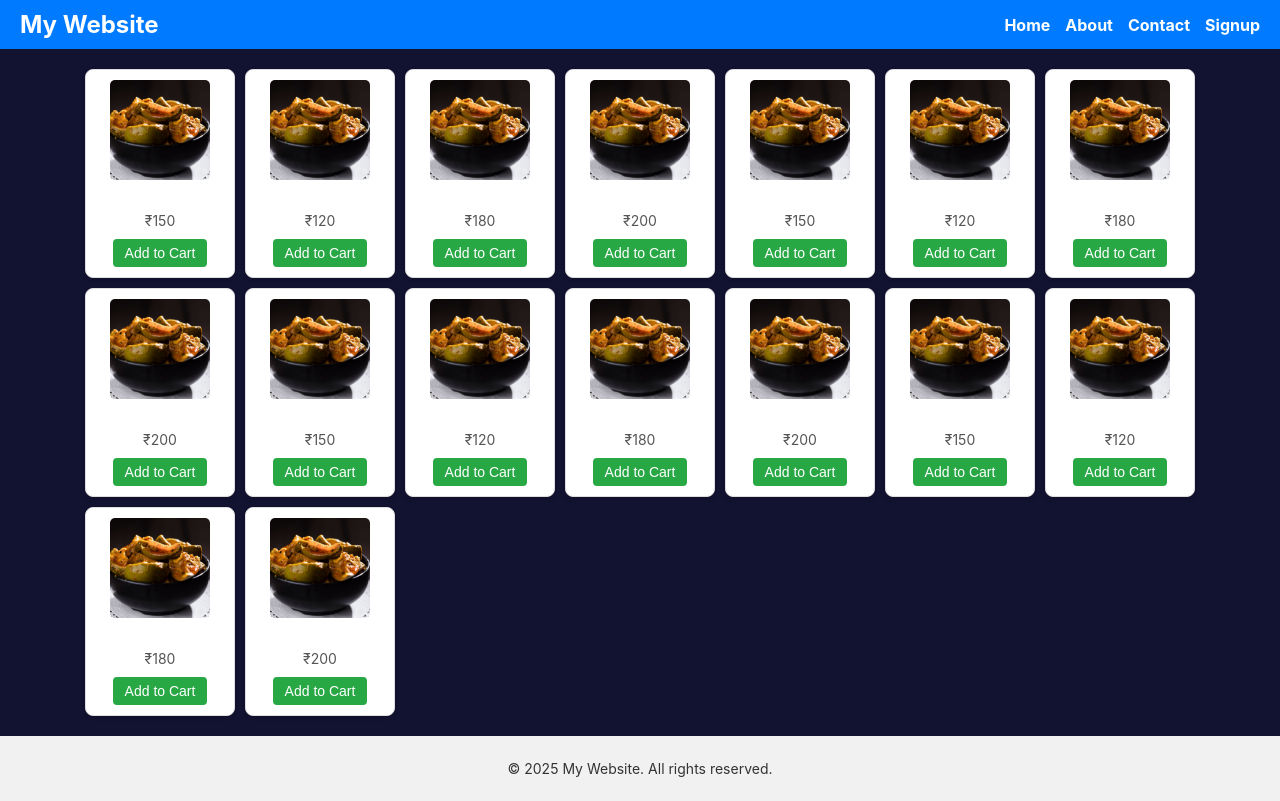
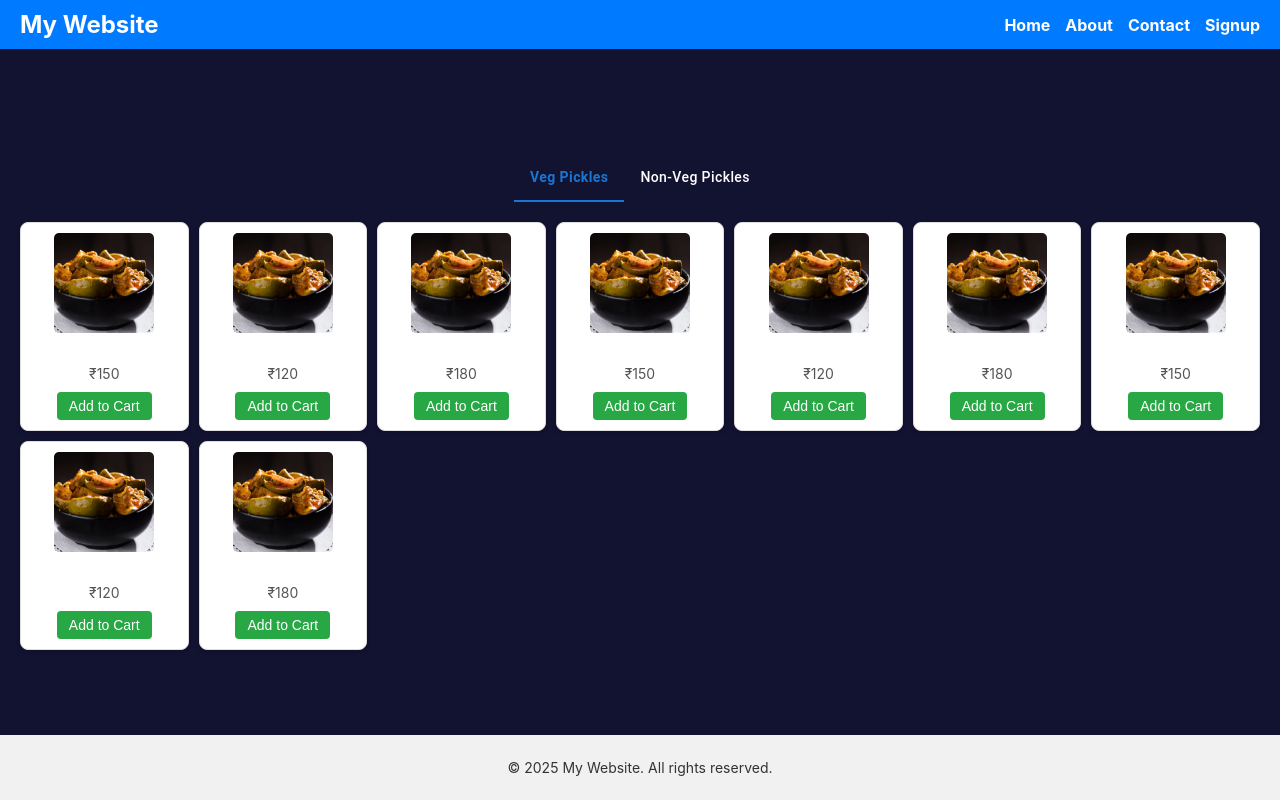
Before and after one commit to Harish-Pulapa-7036/Pickle_delivery, a React (Create React App) app: page /picklelist in a window 1280 px wide. Built offline with nearby package versions, Linux system fonts and the light colour scheme.

Commit message:
added tabs types

```diff
--- a/src/pages/PickleList.jsx
+++ b/src/pages/PickleList.jsx
@@ -1,5 +1,6 @@
-import React from 'react';
+import React, { useState } from 'react';
 import './PickleList.css';  // Importing the external CSS
+import { Box, Tab, Tabs } from '@mui/material';
 
 const PickleCard = ({ image, name, price, onAddToCart }) => (
     <div className="pickle-card">
@@ -9,28 +10,73 @@ const PickleCard = ({ image, name, price, onAddToCart }) => (
         <button className="add-to-cart-btn" onClick={onAddToCart}>Add to Cart</button>
     </div>
 );
-const pickles = [
+// const pickles = [
+//     { image: '/images/mango-pickle.jpg', name: 'Mango Pickle', price: 150 },
+//     { image: '/images/mango-pickle.jpg', name: 'Lemon Pickle', price: 120 },
+//     { image: '/images/mango-pickle.jpg', name: 'Garlic Pickle', price: 180 },
+//     { image: '/images/mango-pickle.jpg', name: 'Mixed Pickle', price: 200 },
+//     { image: '/images/mango-pickle.jpg', name: 'Mango Pickle', price: 150 },
+//     { image: '/images/mango-pickle.jpg', name: 'Lemon Pickle', price: 120 },
+//     { image: '/images/mango-pickle.jpg', name: 'Garlic Pickle', price: 180 },
+//     { image: '/images/mango-pickle.jpg', name: 'Mixed Pickle', price: 200 },
+//     { image: '/images/mango-pickle.jpg', name: 'Mango Pickle', price: 150 },
+//     { image: '/images/mango-pickle.jpg', name: 'Lemon Pickle', price: 120 },
+//     { image: '/images/mango-pickle.jpg', name: 'Garlic Pickle', price: 180 },
+//     { image: '/images/mango-pickle.jpg', name: 'Mixed Pickle', price: 200 },
+//      { image: '/images/mango-pickle.jpg', name: 'Mango Pickle', price: 150 },
+//     { image: '/images/mango-pickle.jpg', name: 'Lemon Pickle', price: 120 },
+//     { image: '/images/mango-pickle.jpg', name: 'Garlic Pickle', price: 180 },
+//     { image: '/images/mango-pickle.jpg', name: 'Mixed Pickle', price: 200 },
+// ];
+const vegPickles = [
     { image: '/images/mango-pickle.jpg', name: 'Mango Pickle', price: 150 },
     { image: '/images/mango-pickle.jpg', name: 'Lemon Pickle', price: 120 },
     { image: '/images/mango-pickle.jpg', name: 'Garlic Pickle', price: 180 },
-    { image: '/images/mango-pickle.jpg', name: 'Mixed Pickle', price: 200 },
     { image: '/images/mango-pickle.jpg', name: 'Mango Pickle', price: 150 },
     { image: '/images/mango-pickle.jpg', name: 'Lemon Pickle', price: 120 },
+    { image: '/images/mango-pickle.jpg', name: 'Garlic Pickle', price: 180 },   { image: '/images/mango-pickle.jpg', name: 'Mango Pickle', price: 150 },
+    { image: '/images/mango-pickle.jpg', name: 'Lemon Pickle', price: 120 },
     { image: '/images/mango-pickle.jpg', name: 'Garlic Pickle', price: 180 },
-    { image: '/images/mango-pickle.jpg', name: 'Mixed Pickle', price: 200 },
+];
+
+const nonVegPickles = [
+    { image: '/images/chicken-pickle.jpg', name: 'Chicken Pickle', price: 250 },
+    { image: '/images/prawn-pickle.jpg', name: 'Prawn Pickle', price: 300 },
+    { image: '/images/fish-pickle.jpg', name: 'Fish Pickle', price: 280 },
     { image: '/images/mango-pickle.jpg', name: 'Mango Pickle', price: 150 },
     { image: '/images/mango-pickle.jpg', name: 'Lemon Pickle', price: 120 },
-    { image: '/images/mango-pickle.jpg', name: 'Garlic Pickle', price: 180 },
-    { image: '/images/mango-pickle.jpg', name: 'Mixed Pickle', price: 200 },
-     { image: '/images/mango-pickle.jpg', name: 'Mango Pickle', price: 150 },
+    { image: '/images/mango-pickle.jpg', name: 'Garlic Pickle', price: 180 },   { image: '/images/mango-pickle.jpg', name: 'Mango Pickle', price: 150 },
     { image: '/images/mango-pickle.jpg', name: 'Lemon Pickle', price: 120 },
     { image: '/images/mango-pickle.jpg', name: 'Garlic Pickle', price: 180 },
-    { image: '/images/mango-pickle.jpg', name: 'Mixed Pickle', price: 200 },
 ];
 
+const PickleList = () => {
+    const [tabIndex, setTabIndex] = useState(0);
 
-const PickleList = () => {
+    const handleTabChange = (event, newIndex) => {
+        setTabIndex(newIndex);
+    };
+
+    const pickles = tabIndex === 0 ? vegPickles : nonVegPickles;
+
     return (
+        <Box className="pickle-tabs-container" sx={{width:"100%"}}>
+            <Tabs value={tabIndex} onChange={handleTabChange} centered     sx={{
+        '& .MuiTab-root': {
+            color: 'white',              // Inactive Tab color
+            textTransform: 'none',       // Optional: to prevent uppercase
+        },
+        '& .Mui-selected': {
+            color: 'white',              // Active Tab color
+            fontWeight: 'bold',          // Optional: make selected bold
+        },
+        margin:"20px"
+        // backgroundColor: '#28a745',      // Background color for the tab bar
+    }}
+>
+                <Tab label="Veg Pickles" />
+                <Tab label="Non-Veg Pickles" />
+            </Tabs>
         <div className="pickle-list-container">
             {pickles.map((pickle, index) => (
                 <PickleCard
@@ -42,6 +88,7 @@ const PickleList = () => {
                 />
             ))}
         </div>
+        </Box>
     );
 };
 
```
